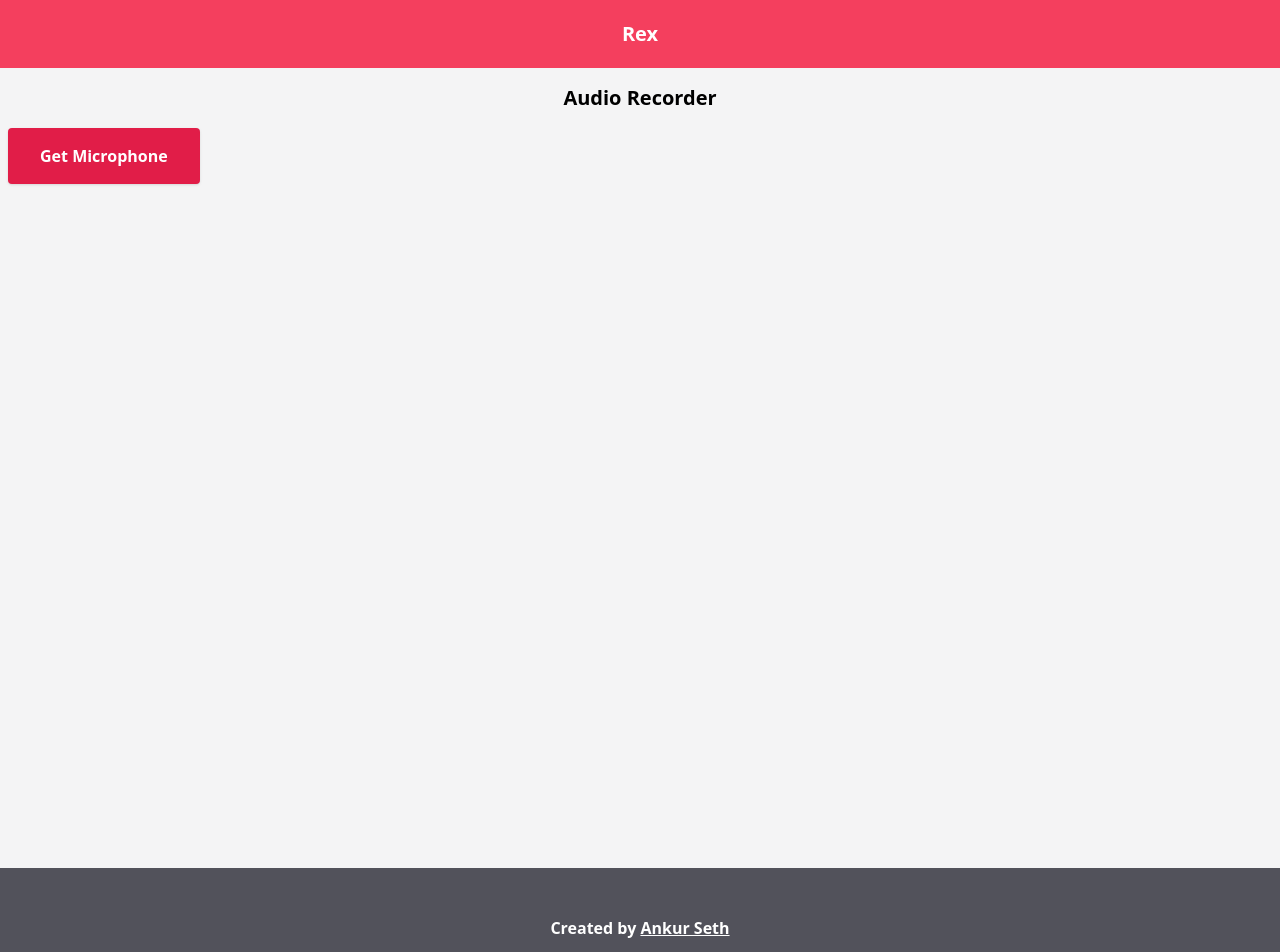
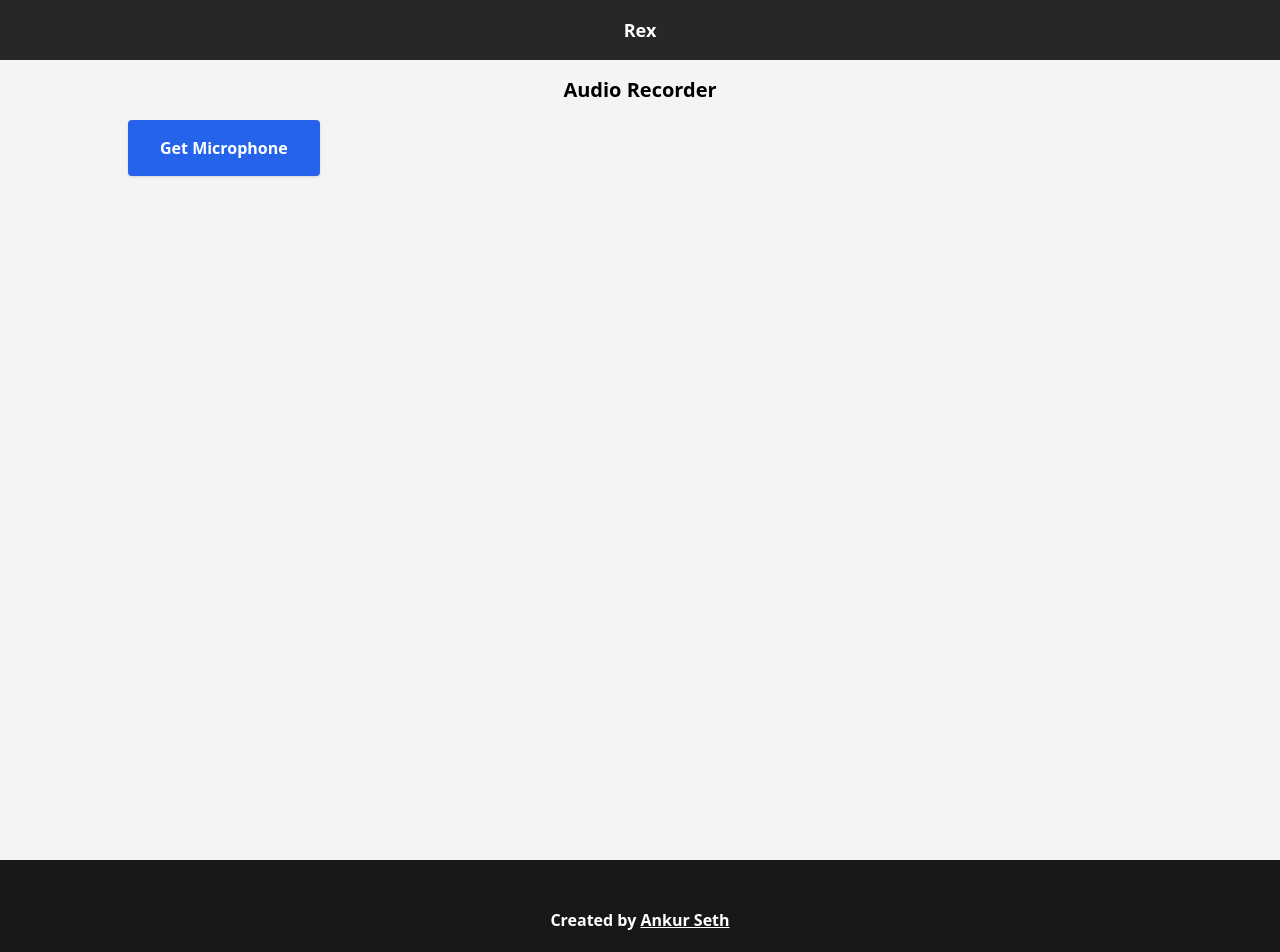
Before and after one commit to iaseth/rex, a React (Vite) app in the folder reactapp/: page / in a window 1280 px wide. Shown: the top 952 px of the page. Built offline with nearby package versions, Linux system fonts and the light colour scheme.

Commit message:
Put everything into a 5xl container

```diff
--- a/reactapp/src/App/App.css
+++ b/reactapp/src/App/App.css
@@ -19,5 +19,5 @@ h6, .h6, .p6 { @apply text-xs; }
 .H6, .P6 { @apply text-3xl; }
 
 .button {
-	@apply block font-bold bg-rose-600 text-white text-center px-8 py-4 rounded shadow;
+	@apply block font-bold bg-blue-600 text-white text-center px-8 py-4 rounded shadow;
 }
--- a/reactapp/src/App/Footer/Footer.tsx
+++ b/reactapp/src/App/Footer/Footer.tsx
@@ -7,7 +7,7 @@ interface FooterProps {
 
 export default function Footer ({}: FooterProps) {
 	return (
-		<footer className="bg-zinc-600 text-white px-2 py-12 text-center">
+		<footer className="bg-zinc-900 text-white px-2 py-12 text-center">
 			<h4>Created by <a href="https://github.com/iaseth" className="underline">Ankur Seth</a></h4>
 		</footer>
 	);
--- a/reactapp/src/App/Header/Header.tsx
+++ b/reactapp/src/App/Header/Header.tsx
@@ -7,8 +7,8 @@ interface HeaderProps {
 
 export default function Header ({}: HeaderProps) {
 	return (
-		<header className="bg-rose-500 text-white px-2 py-5 text-center">
-			<h2>Rex</h2>
+		<header className="bg-zinc-800 text-white px-2 py-4 text-center">
+			<h3>Rex</h3>
 		</header>
 	);
 }
--- a/reactapp/src/App/Main/AudioRecorder/AudioPlayer/AudioPlayer.tsx
+++ b/reactapp/src/App/Main/AudioRecorder/AudioPlayer/AudioPlayer.tsx
@@ -8,15 +8,22 @@ interface AudioPlayerProps {
 
 export default function AudioPlayer ({audio}: AudioPlayerProps) {
 	return (
-		<section>
-			<audio src={audio.url} controls className="mx-auto"></audio>
-			<section>
-				<h4>Length: {(audio.lengthMs/1000).toFixed(1)} s</h4>
-				<h4>Size: {(audio.blobSize/1024).toFixed(1)} kB</h4>
+		<section className="px-3 py-3 bg-white border border-zinc-300 rounded">
+			<header>
+				<h4>Audio Recording</h4>
+				<audio src={audio.url} controls className="mx-auto"></audio>
+			</header>
+
+			<section className="py-5 grid grid-cols-2 font-mono">
+				<h4>{(audio.lengthMs/1000).toFixed(1)} s</h4>
+				<h4>{(audio.blobSize/1024).toFixed(1)} kB</h4>
+			</section>
+
+			<footer className="">
 				<h4>
-					<a className="button" download href={audio.url}>Download Recording</a>
+					<a className="button" download href={audio.url}>Download WebM</a>
 				</h4>
-			</section>
+			</footer>
 		</section>
 	);
 }
--- a/reactapp/src/App/Main/AudioRecorder/AudioRecorder.tsx
+++ b/reactapp/src/App/Main/AudioRecorder/AudioRecorder.tsx
@@ -83,7 +83,7 @@ export default function AudioRecorder () {
 				<h2>Audio Recorder</h2>
 			</header>
 
-			<section className="py-4">
+			<section className="max-w-5xl mx-auto py-4">
 				<section className="">
 					{permission || <button className="button" onClick={getMicrophonePermission} type="button">Get Microphone</button>}
 					{permission && recordingStatus === "inactive" && <button className="button" onClick={startRecording} type="button">Start Recording</button>}
@@ -91,7 +91,7 @@ export default function AudioRecorder () {
 				</section>
 			</section>
 
-			<footer className="">
+			<footer className="max-w-5xl mx-auto grid md:grid-cols-2 lg:grid-cols-3 gap-2">
 				{recordedAudios.map((audio, k) => <AudioPlayer key={k} {...{audio}} />)}
 			</footer>
 		</section>
```
